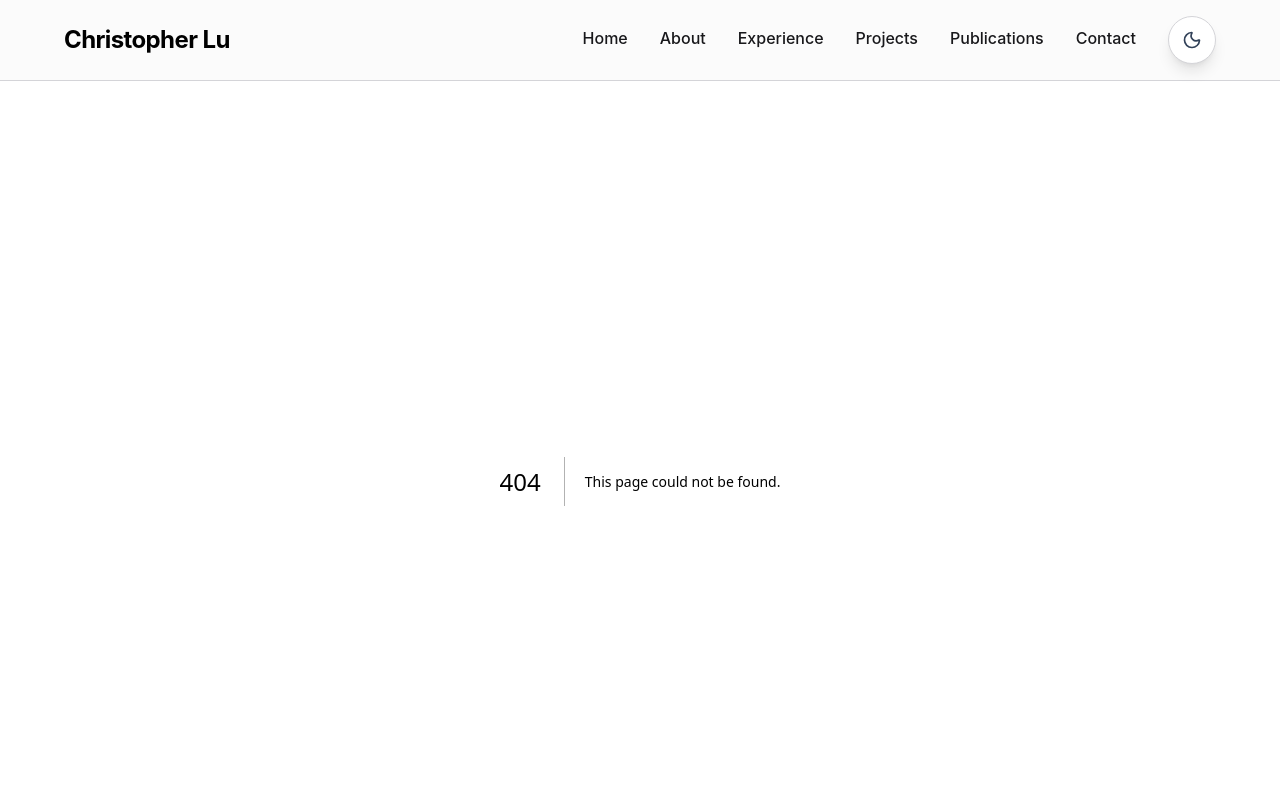
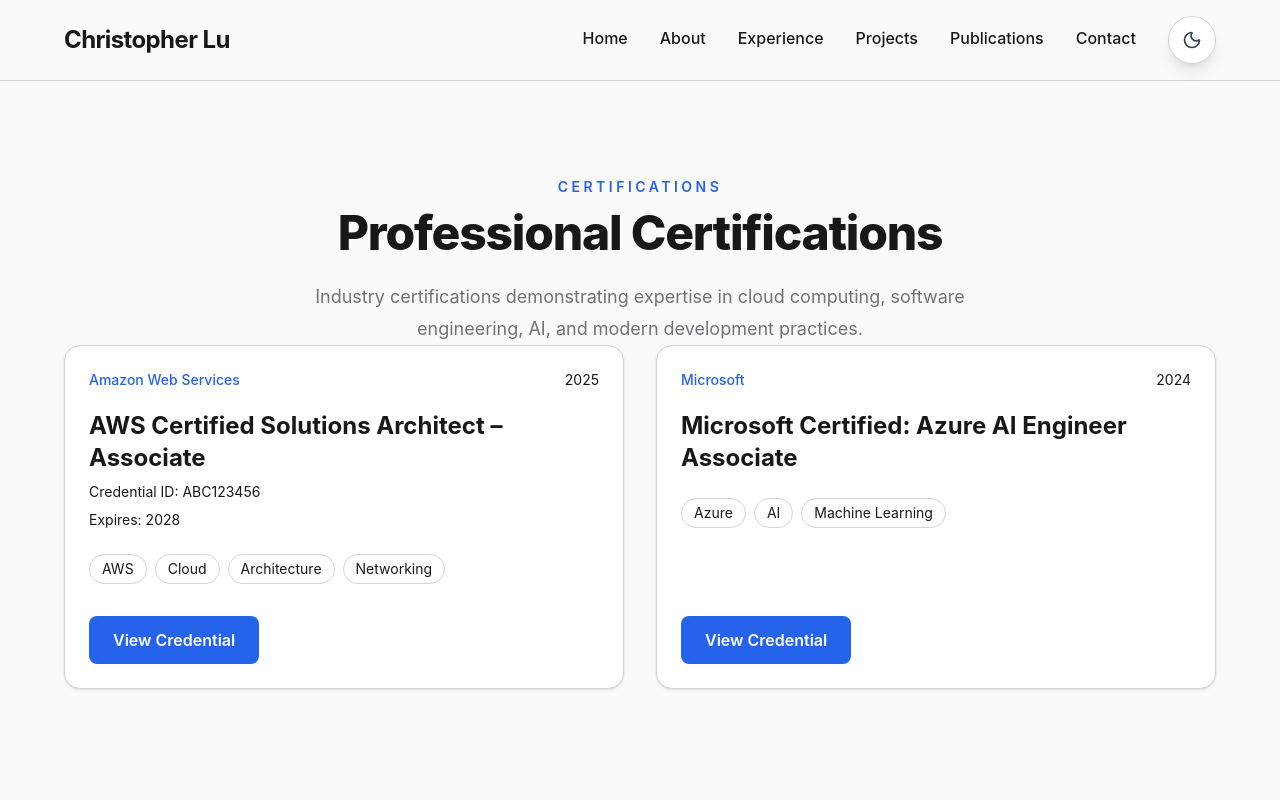
Before and after one commit to christopher-lu/Portfolio, a Next.js app: page /certifications in a window 1280 px wide. Before the commit this address had no page. Shown: the top 800 px of the page. Built offline with nearby package versions, Linux system fonts and the light colour scheme.

Commit message:
add certifications page

```diff
--- /dev/null
+++ b/app/certifications/page.tsx
@@ -0,0 +1,22 @@
+import Container from "@/components/ui/Container";
+import Section from "@/components/ui/Section";
+
+import PageHeader from "@/components/sections/PageHeader";
+
+import CertificationGrid from "@/components/certifications/CertificationGrid";
+
+export default function CertificationsPage() {
+  return (
+    <Container>
+      <Section>
+        <PageHeader
+          eyebrow="Certifications"
+          title="Professional Certifications"
+          description="Industry certifications demonstrating expertise in cloud computing, software engineering, AI, and modern development practices."
+        />
+
+        <CertificationGrid />
+      </Section>
+    </Container>
+  );
+}
--- /dev/null
+++ b/components/certifications/CertificationCard.tsx
@@ -0,0 +1,84 @@
+import Button from "@/components/ui/Button";
+import Card from "@/components/ui/Card";
+
+import type { Certification } from "@/types/certification";
+
+type Props = {
+  certification: Certification;
+};
+
+export default function CertificationCard({
+  certification,
+}: Props) {
+  return (
+    <Card className="flex h-full flex-col">
+      {/* Header */}
+
+      <div className="flex items-start justify-between">
+        <span className="text-sm font-medium text-[var(--accent)]">
+          {certification.issuer}
+        </span>
+
+        <span className="text-sm text-[var(--muted-foreground)]">
+          {certification.issued}
+        </span>
+      </div>
+
+      {/* Title */}
+
+      <h3 className="mt-5 text-2xl font-bold">
+        {certification.name}
+      </h3>
+
+      {/* Credential */}
+
+      {certification.credentialId && (
+        <p className="mt-2 text-sm text-[var(--muted-foreground)]">
+          Credential ID: {certification.credentialId}
+        </p>
+      )}
+
+      {/* Expiration */}
+
+      {certification.expires && (
+        <p className="mt-2 text-sm text-[var(--muted-foreground)]">
+          Expires: {certification.expires}
+        </p>
+      )}
+
+      {/* Skills */}
+
+      <div className="mt-6 flex flex-wrap gap-2">
+        {certification.skills.map((skill) => (
+          <span
+            key={skill}
+            className="
+              rounded-full
+              border
+              border-[var(--border)]
+              bg-[var(--surface)]
+              px-3
+              py-1
+              text-sm
+            "
+          >
+            {skill}
+          </span>
+        ))}
+      </div>
+
+      {/* Link */}
+
+      {certification.url && (
+        <div className="mt-auto pt-8">
+          <Button
+            href={certification.url}
+            external
+          >
+            View Credential
+          </Button>
+        </div>
+      )}
+    </Card>
+  );
+}
--- /dev/null
+++ b/components/certifications/CertificationGrid.tsx
@@ -0,0 +1,30 @@
+import { certifications } from "@/data/certifications";
+
+import CertificationCard from "./CertificationCard";
+
+export default function CertificationGrid() {
+  if (certifications.length === 0) {
+    return (
+      <p className="text-center text-[var(--muted-foreground)]">
+        Certifications coming soon.
+      </p>
+    );
+  }
+
+  const sorted = [...certifications].sort((a, b) => {
+    if (a.featured === b.featured) return 0;
+
+    return a.featured ? -1 : 1;
+  });
+
+  return (
+    <div className="grid grid-cols-1 gap-8 lg:grid-cols-2">
+      {sorted.map((certification) => (
+        <CertificationCard
+          key={certification.id}
+          certification={certification}
+        />
+      ))}
+    </div>
+  );
+}
--- a/data/certifications.ts
+++ b/data/certifications.ts
@@ -0,0 +1,48 @@
+import type { Certification } from "@/types/certification";
+
+export const certifications: Certification[] = [
+  {
+    id: "aws-sa",
+
+    name: "AWS Certified Solutions Architect – Associate",
+
+    issuer: "Amazon Web Services",
+
+    issued: "2025",
+
+    expires: "2028",
+
+    credentialId: "ABC123456",
+
+    skills: [
+      "AWS",
+      "Cloud",
+      "Architecture",
+      "Networking",
+    ],
+
+    url: "https://www.credly.com/",
+
+    featured: true,
+  },
+
+  {
+    id: "azure-ai",
+
+    name: "Microsoft Certified: Azure AI Engineer Associate",
+
+    issuer: "Microsoft",
+
+    issued: "2024",
+
+    skills: [
+      "Azure",
+      "AI",
+      "Machine Learning",
+    ],
+
+    url: "https://learn.microsoft.com/",
+
+    featured: true,
+  },
+];
--- a/data/contact.ts
+++ b/data/contact.ts
@@ -1,8 +1,9 @@
 export const contact = {
-    email: "...",
-    github: "...",
-    linkedin: "...",
-    location: "...",
-    availability: "...",
-    resume: "...",
+  email: "...",
+  phone: "...",
+  location: "...",
+  linkedin: "...",
+  github: "...",
+  resume: "...",
+  availability: "Open to full-time opportunities",
 };
```
Also changed, not shown: types/certification.ts (+19 -0 lines).
